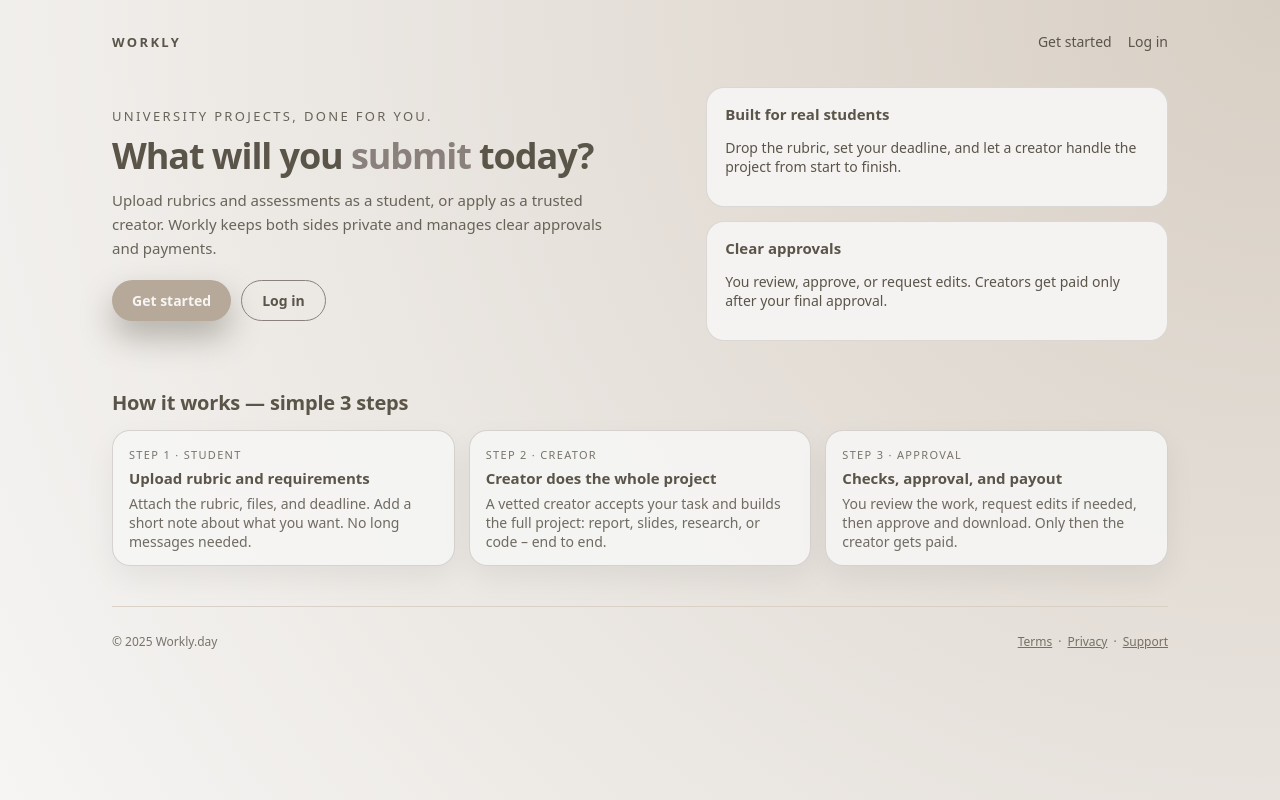
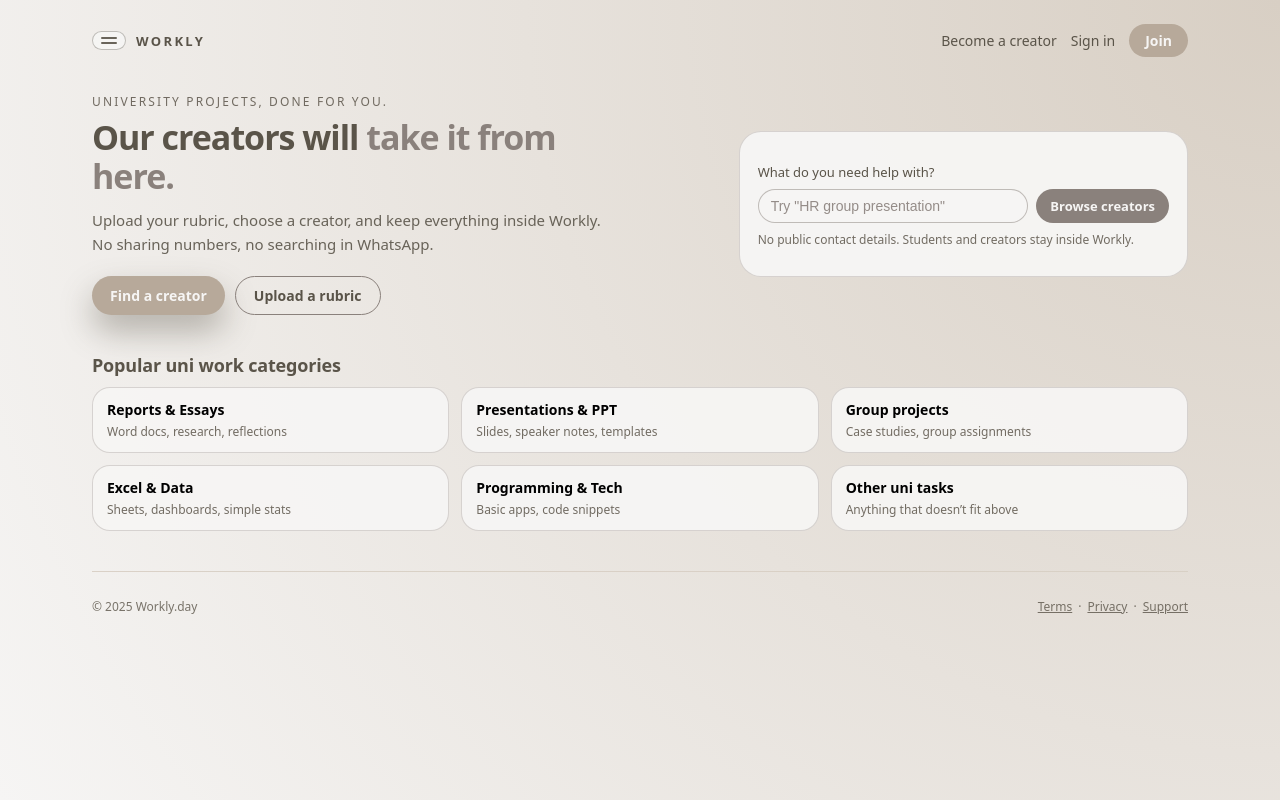
Before and after one commit to SEBRAHEIM/workly-landing, a Next.js app: page / in a window 1280 px wide. Built offline with nearby package versions, Linux system fonts and the light colour scheme.

Commit message:
Rebuild landing page with Fiverr-style desktop and mobile layouts

```diff
--- a/pages/index.js
+++ b/pages/index.js
@@ -2,8 +2,18 @@ import { useState } from "react";
 import Head from "next/head";
 import Link from "next/link";
 
+const categories = [
+  { key: "reports", label: "Reports & Essays", hint: "Word docs, research, reflections" },
+  { key: "presentations", label: "Presentations & PPT", hint: "Slides, speaker notes, templates" },
+  { key: "group", label: "Group projects", hint: "Case studies, group assignments" },
+  { key: "excel", label: "Excel & Data", hint: "Sheets, dashboards, simple stats" },
+  { key: "coding", label: "Programming & Tech", hint: "Basic apps, code snippets" },
+  { key: "other", label: "Other uni tasks", hint: "Anything that doesn’t fit above" },
+];
+
 export default function Home() {
-  const [showAuthModal, setShowAuthModal] = useState(true);
+  const [showAuthModal, setShowAuthModal] = useState(false);
+  const [navOpen, setNavOpen] = useState(false);
 
   return (
     <div className="home-root">
@@ -11,89 +21,95 @@ export default function Home() {
         <title>Workly – University projects, done for you.</title>
         <meta
           name="description"
-          content="Upload your university assessment as a student, or apply as a trusted creator. Workly connects both sides privately with clear payments and approvals."
+          content="Upload your university assessment as a student, or apply as a trusted creator. Workly connects both sides privately with clear approvals and payments."
         />
       </Head>
 
-      {/* DESKTOP LAYOUT */}
+      {/* ===== DESKTOP LAYOUT ===== */}
       <div className="desktop-layout">
         <div className="home-desktop-shell">
+          {/* Top nav */}
           <header className="home-desktop-nav">
+            <div className="home-nav-left">
+              <button
+                type="button"
+                className="home-burger-btn"
+                onClick={() => setNavOpen(true)}
+                aria-label="Open menu"
+              >
+                <span />
+                <span />
+              </button>
               <div className="home-logo">WORKLY</div>
-            <nav className="home-nav-links">
-              <Link href="/get-started">Get started</Link>
-              <Link href="/login">Log in</Link>
+            </div>
+            <nav className="home-nav-right">
+              <Link href="/creator/apply" className="home-link-plain">
+                Become a creator
+              </Link>
+              <Link href="/login" className="home-link-plain">
+                Sign in
+              </Link>
+              <Link href="/get-started" className="home-nav-join">
+                Join
+              </Link>
             </nav>
           </header>
 
+          {/* Main content */}
           <main className="home-desktop-main">
+            {/* Hero */}
             <section className="home-desktop-hero">
               <div className="home-desktop-copy">
                 <p className="home-kicker">University projects, done for you.</p>
                 <h1 className="home-title">
-                  What will you <span>submit</span> today?
+                  Our creators will <span>take it from here.</span>
                 </h1>
                 <p className="home-sub">
-                  Upload rubrics and assessments as a student, or apply as a trusted
-                  creator. Workly keeps both sides private and manages clear approvals
-                  and payments.
+                  Upload your rubric, choose a creator, and keep everything inside
+                  Workly. No sharing numbers, no searching in WhatsApp.
                 </p>
-
                 <div className="home-actions">
                   <Link href="/get-started" className="home-primary-btn">
-                    Get started
+                    Find a creator
                   </Link>
                   <Link href="/login" className="home-secondary-btn">
-                    Log in
+                    Upload a rubric
                   </Link>
                 </div>
               </div>
 
-              <div className="home-desktop-panel">
-                <div className="home-desktop-card">
-                  <h3>Built for real students</h3>
-                  <p>
-                    Drop the rubric, set your deadline, and let a creator handle the
-                    project from start to finish.
+              <div className="home-desktop-search-card">
+                <p className="home-search-label">What do you need help with?</p>
+                <div className="home-search-row">
+                  <input
+                    className="home-search-input"
+                    placeholder={`Try "HR group presentation"`}
+                    readOnly
+                  />
+                  <button className="home-search-btn" type="button">
+                    Browse creators
+                  </button>
+                </div>
+                <p className="home-search-hint">
+                  No public contact details. Students and creators stay inside Workly.
                 </p>
-                </div>
-                <div className="home-desktop-card">
-                  <h3>Clear approvals</h3>
-                  <p>
-                    You review, approve, or request edits. Creators get paid only after
-                    your final approval.
-                  </p>
-                </div>
               </div>
             </section>
 
+            {/* Categories row */}
             <section className="home-section">
-              <h2 className="home-section-title">How it works — simple 3 steps</h2>
-              <div className="home-steps-grid">
-                <article className="home-step-card">
-                  <div className="home-step-tag">Step 1 · Student</div>
-                  <h3>Upload rubric and requirements</h3>
-                  <p>
-                    Attach the rubric, files, and deadline. Add a short note about what
-                    you want. No long messages needed.
-                  </p>
-                </article>
-                <article className="home-step-card">
-                  <div className="home-step-tag">Step 2 · Creator</div>
-                  <h3>Creator does the whole project</h3>
-                  <p>
-                    A vetted creator accepts your task and builds the full project:
-                    report, slides, research, or code – end to end.
-                  </p>
-                </article>
-                <article className="home-step-card">
-                  <div className="home-step-tag">Step 3 · Approval</div>
-                  <h3>Checks, approval, and payout</h3>
-                  <p>
-                    You review the work, request edits if needed, then approve and
-                    download. Only then the creator gets paid.
-                  </p>
-                </article>
+              <h2 className="home-section-title">Popular uni work categories</h2>
+              <div className="home-categories-grid">
+                {categories.map((cat) => (
+                  <button
+                    key={cat.key}
+                    type="button"
+                    className="home-category-card"
+                  >
+                    <div className="home-category-label">{cat.label}</div>
+                    <div className="home-category-hint">{cat.hint}</div>
+                  </button>
+                ))}
               </div>
             </section>
           </main>
@@ -111,50 +127,66 @@ export default function Home() {
         </div>
       </div>
 
-      {/* MOBILE LAYOUT */}
+      {/* ===== MOBILE LAYOUT ===== */}
       <div className="mobile-layout">
         <div className="home-mobile-shell">
+          {/* Top bar */}
           <header className="home-mobile-header">
+            <button
+              type="button"
+              className="home-burger-btn"
+              onClick={() => setNavOpen(true)}
+              aria-label="Open menu"
+            >
+              <span />
+              <span />
+            </button>
             <div className="home-logo">WORKLY</div>
-            <Link href="/login" className="home-mobile-login-link">
-              Log in
+            <Link href="/get-started" className="home-mobile-join">
+              Join
             </Link>
           </header>
 
           <main className="home-mobile-main">
+            {/* Hero like Fiverr mobile */}
             <section className="home-mobile-hero">
-              <p className="home-kicker">University projects, done for you.</p>
-              <h1 className="home-title">
-                What will you <span>submit</span> today?
+              <h1 className="home-mobile-title">
+                Our creators will take it <span>from here.</span>
               </h1>
               <p className="home-sub">
-                Upload your rubric, choose a creator, and track everything inside
-                Workly.
+                Search what you need, choose a creator, and keep everything private
+                inside Workly.
               </p>
-
-              <div className="home-actions">
-                <Link href="/get-started" className="home-primary-btn">
-                  Get started
-                </Link>
-                <Link href="/login" className="home-secondary-btn">
-                  Log in
-                </Link>
+              <div className="home-mobile-search">
+                <input
+                  className="home-search-input"
+                  placeholder={`Try "HR group project"`}
+                  readOnly
+                />
+                <button className="home-search-btn" type="button">
+                  Search
+                </button>
               </div>
             </section>
 
-            <section className="home-mobile-steps">
-              <h2 className="home-section-title">3 clear steps</h2>
-              <ol className="home-mobile-steps-list">
-                <li>
-                  <strong>Upload rubric</strong> – drop the files and deadline.
-                </li>
-                <li>
-                  <strong>Creator works</strong> – a creator handles the full project.
-                </li>
-                <li>
-                  <strong>You approve</strong> – download, request edits, or approve.
-                </li>
-              </ol>
+            {/* Category cards like Fiverr screenshot */}
+            <section className="home-mobile-categories">
+              <div className="home-mobile-cards-grid">
+                {categories.map((cat) => (
+                  <button
+                    key={cat.key}
+                    type="button"
+                    className="home-mobile-category-card"
+                  >
+                    <div className="home-mobile-category-icon">
+                      {cat.label[0]}
+                    </div>
+                    <div className="home-mobile-category-text">
+                      {cat.label}
+                    </div>
+                  </button>
+                ))}
+              </div>
             </section>
           </main>
 
@@ -164,52 +196,53 @@ export default function Home() {
         </div>
       </div>
 
-      {/* AUTH MODAL – يظهر فقط في الموبايل */}
-      {showAuthModal && (
+      {/* ===== SIDE MENU (desktop + mobile) ===== */}
+      {navOpen && (
         <div
-          className="authm-overlay authm-mobile-only"
-          onClick={() => setShowAuthModal(false)}
+          className="home-side-overlay"
+          onClick={() => setNavOpen(false)}
         >
-          <div
-            className="authm-modal"
+          <aside
+            className="home-side-panel"
             onClick={(e) => e.stopPropagation()}
           >
+            <div className="home-side-header">
+              <div className="home-logo">WORKLY</div>
               <button
                 type="button"
-              className="authm-close"
-              onClick={() => setShowAuthModal(false)}
-              aria-label="Close"
+                className="home-side-close"
+                onClick={() => setNavOpen(false)}
+                aria-label="Close menu"
               >
                 ×
               </button>
-
-            <div className="authm-header">
-              <p className="authm-kicker">Welcome to Workly</p>
-              <h2 className="authm-title">
-                Success <span>starts</span> here.
-              </h2>
-              <p className="authm-sub">
-                Continue with Google or email to upload projects as a student or
-                complete tasks as a creator.
-              </p>
             </div>
 
-            <div className="authm-actions">
-              <Link href="/login" className="authm-btn authm-btn-google">
-                Continue with Google
+            <nav className="home-side-nav">
+              <div className="home-side-section-label">General</div>
+              <Link href="/" className="home-side-link">
+                Home
               </Link>
-              <Link href="/get-started" className="authm-btn authm-btn-email">
-                Continue with email
+              <button type="button" className="home-side-link muted">
+                Languages
+              </button>
+              <button type="button" className="home-side-link">
+                AED (currency)
+              </button>
+            </nav>
+
+            <div className="home-side-bottom">
+              <Link href="/creator/apply" className="home-side-link">
+                Become a creator
+              </Link>
+              <Link href="/login" className="home-side-link">
+                Sign in
+              </Link>
+              <Link href="/get-started" className="home-side-join">
+                Join Workly
               </Link>
             </div>
-
-            <div className="authm-footer-text">
-              <p>
-                Already have an account?{" "}
-                <Link href="/login">Sign in</Link>
-              </p>
-            </div>
-          </div>
+          </aside>
         </div>
       )}
     </div>
--- a/styles/globals.css
+++ b/styles/globals.css
@@ -1417,3 +1417,457 @@ button {
     font-size: 14px;
   }
 }
+
+/* ========= HOME NEW LAYOUT (OVERRIDES) ========= */
+
+.home-root {
+  min-height: 100vh;
+  background: radial-gradient(circle at top right, var(--sand-2), var(--sand-1));
+  color: var(--sand-5);
+}
+
+/* Desktop vs mobile visibility */
+.desktop-layout {
+  display: none;
+}
+
+.mobile-layout {
+  display: block;
+}
+
+@media (min-width: 761px) {
+  .desktop-layout {
+    display: block;
+  }
+  .mobile-layout {
+    display: none;
+  }
+}
+
+/* ====== Desktop shell & nav ====== */
+
+.home-desktop-shell {
+  max-width: 1160px;
+  margin: 0 auto;
+  padding: 24px 32px 40px;
+}
+
+.home-desktop-nav {
+  display: flex;
+  align-items: center;
+  justify-content: space-between;
+  gap: 16px;
+}
+
+.home-nav-left {
+  display: flex;
+  align-items: center;
+  gap: 10px;
+}
+
+.home-logo {
+  font-weight: 700;
+  letter-spacing: 0.18em;
+  font-size: 13px;
+  text-transform: uppercase;
+}
+
+.home-burger-btn {
+  border: 1px solid rgba(90, 84, 73, 0.35);
+  background: rgba(246, 245, 244, 0.9);
+  border-radius: 999px;
+  padding: 5px 8px;
+  display: inline-flex;
+  flex-direction: column;
+  gap: 3px;
+  cursor: pointer;
+}
+
+.home-burger-btn span {
+  display: block;
+  width: 16px;
+  height: 1.8px;
+  border-radius: 999px;
+  background: rgba(90, 84, 73, 0.9);
+}
+
+.home-nav-right {
+  display: flex;
+  align-items: center;
+  gap: 14px;
+  font-size: 14px;
+}
+
+.home-link-plain {
+  text-decoration: none;
+  color: var(--sand-5);
+}
+
+.home-nav-join {
+  padding: 7px 16px;
+  border-radius: 999px;
+  background: var(--sand-3);
+  color: var(--sand-1);
+  text-decoration: none;
+  font-size: 14px;
+  font-weight: 600;
+}
+
+/* ===== Desktop hero ===== */
+
+.home-desktop-main {
+  margin-top: 32px;
+  display: flex;
+  flex-direction: column;
+  gap: 32px;
+}
+
+.home-desktop-hero {
+  display: grid;
+  grid-template-columns: minmax(0, 1.35fr) minmax(0, 1fr);
+  gap: 40px;
+  align-items: center;
+}
+
+.home-desktop-copy {
+  max-width: 520px;
+}
+
+.home-kicker {
+  font-size: 12px;
+  text-transform: uppercase;
+  letter-spacing: 0.18em;
+  margin-bottom: 8px;
+  color: rgba(90, 84, 73, 0.85);
+}
+
+.home-title {
+  font-size: 34px;
+  line-height: 1.15;
+  letter-spacing: -0.03em;
+  margin: 0 0 12px;
+}
+
+.home-title span {
+  color: var(--sand-4);
+}
+
+.home-sub {
+  font-size: 15px;
+  line-height: 1.6;
+  color: rgba(90, 84, 73, 0.9);
+}
+
+.home-actions {
+  display: flex;
+  flex-wrap: wrap;
+  gap: 10px;
+  margin-top: 18px;
+}
+
+.home-primary-btn,
+.home-secondary-btn {
+  display: inline-flex;
+  align-items: center;
+  justify-content: center;
+  padding: 9px 18px;
+  border-radius: 999px;
+  font-size: 14px;
+  font-weight: 600;
+  text-decoration: none;
+}
+
+.home-primary-btn {
+  background: var(--sand-3);
+  color: var(--sand-1);
+}
+
+.home-secondary-btn {
+  background: transparent;
+  border: 1px solid var(--sand-4);
+  color: var(--sand-5);
+}
+
+/* Desktop search card */
+
+.home-desktop-search-card {
+  background: rgba(246, 245, 244, 0.96);
+  border-radius: 22px;
+  padding: 18px 18px 16px;
+  border: 1px solid rgba(138, 129, 124, 0.3);
+  font-size: 14px;
+}
+
+.home-search-label {
+  font-size: 13px;
+  margin-bottom: 8px;
+}
+
+.home-search-row {
+  display: flex;
+  gap: 8px;
+}
+
+.home-search-input {
+  flex: 1;
+  border-radius: 999px;
+  border: 1px solid rgba(138, 129, 124, 0.5);
+  padding: 8px 12px;
+  font-size: 14px;
+  background: var(--sand-1);
+}
+
+.home-search-input::placeholder {
+  color: rgba(138, 129, 124, 0.9);
+}
+
+.home-search-btn {
+  border-radius: 999px;
+  border: none;
+  padding: 8px 14px;
+  font-size: 13px;
+  font-weight: 600;
+  cursor: pointer;
+  background: var(--sand-4);
+  color: var(--sand-1);
+}
+
+.home-search-hint {
+  margin-top: 8px;
+  font-size: 12px;
+  color: rgba(90, 84, 73, 0.85);
+}
+
+/* Desktop categories */
+
+.home-section {
+  margin-top: 6px;
+}
+
+.home-section-title {
+  font-size: 18px;
+  margin-bottom: 10px;
+}
+
+.home-categories-grid {
+  display: grid;
+  grid-template-columns: repeat(3, minmax(0, 1fr));
+  gap: 12px;
+}
+
+.home-category-card {
+  text-align: left;
+  background: rgba(246, 245, 244, 0.95);
+  border-radius: 18px;
+  padding: 12px 14px;
+  border: 1px solid rgba(138, 129, 124, 0.3);
+  cursor: pointer;
+}
+
+.home-category-label {
+  font-size: 14px;
+  font-weight: 600;
+}
+
+.home-category-hint {
+  font-size: 12px;
+  margin-top: 4px;
+  color: rgba(90, 84, 73, 0.85);
+}
+
+/* Desktop footer */
+
+.home-footer {
+  display: flex;
+  justify-content: space-between;
+  align-items: center;
+  margin-top: 40px;
+  font-size: 12px;
+  color: rgba(90, 84, 73, 0.8);
+}
+
+.home-footer-links {
+  display: flex;
+  gap: 6px;
+}
+
+/* ===== Mobile layout ===== */
+
+.home-mobile-shell {
+  min-height: 100vh;
+  padding: 20px 16px 26px;
+}
+
+.home-mobile-header {
+  display: flex;
+  align-items: center;
+  justify-content: space-between;
+  margin-bottom: 20px;
+}
+
+.home-mobile-join {
+  font-size: 14px;
+  text-decoration: underline;
+  color: var(--sand-5);
+}
+
+.home-mobile-main {
+  display: flex;
+  flex-direction: column;
+  gap: 24px;
+}
+
+.home-mobile-hero {
+  margin-top: 6px;
+}
+
+.home-mobile-title {
+  font-size: 26px;
+  line-height: 1.2;
+  letter-spacing: -0.03em;
+  margin-bottom: 10px;
+}
+
+.home-mobile-title span {
+  color: var(--sand-4);
+}
+
+.home-mobile-search {
+  display: flex;
+  gap: 8px;
+  margin-top: 14px;
+}
+
+/* Mobile categories */
+
+.home-mobile-categories {
+  margin-top: 10px;
+}
+
+.home-mobile-cards-grid {
+  display: grid;
+  grid-template-columns: repeat(2, minmax(0, 1fr));
+  gap: 10px;
+}
+
+.home-mobile-category-card {
+  background: rgba(246, 245, 244, 0.96);
+  border-radius: 18px;
+  border: 1px solid rgba(138, 129, 124, 0.3);
+  padding: 12px 10px;
+  display: flex;
+  flex-direction: column;
+  align-items: flex-start;
+  gap: 6px;
+  font-size: 13px;
+  cursor: pointer;
+}
+
+.home-mobile-category-icon {
+  width: 26px;
+  height: 26px;
+  border-radius: 999px;
+  border: 1px solid rgba(138, 129, 124, 0.4);
+  display: flex;
+  align-items: center;
+  justify-content: center;
+  font-size: 13px;
+}
+
+.home-mobile-category-text {
+  text-align: left;
+}
+
+/* Mobile footer */
+
+.home-footer-mobile {
+  margin-top: 26px;
+  justify-content: center;
+}
+
+/* ===== Side menu (shared) ===== */
+
+.home-side-overlay {
+  position: fixed;
+  inset: 0;
+  background: rgba(0, 0, 0, 0.28);
+  display: flex;
+  justify-content: flex-start;
+  align-items: stretch;
+  z-index: 40;
+}
+
+.home-side-panel {
+  width: 260px;
+  max-width: 80%;
+  background: var(--sand-1);
+  padding: 18px 16px 20px;
+  box-shadow: 0 12px 40px rgba(0, 0, 0, 0.2);
+  display: flex;
+  flex-direction: column;
+  gap: 16px;
+}
+
+.home-side-header {
+  display: flex;
+  align-items: center;
+  justify-content: space-between;
+}
+
+.home-side-close {
+  border: none;
+  background: transparent;
+  font-size: 20px;
+  cursor: pointer;
+  line-height: 1;
+}
+
+.home-side-nav {
+  display: flex;
+  flex-direction: column;
+  gap: 6px;
+  font-size: 14px;
+}
+
+.home-side-section-label {
+  font-size: 12px;
+  text-transform: uppercase;
+  letter-spacing: 0.16em;
+  margin-bottom: 4px;
+  color: rgba(90, 84, 73, 0.8);
+}
+
+.home-side-link {
+  background: transparent;
+  border: none;
+  padding: 6px 0;
+  text-align: left;
+  cursor: pointer;
+  color: var(--sand-5);
+  text-decoration: none;
+}
+
+.home-side-link.muted {
+  opacity: 0.6;
+  cursor: default;
+}
+
+.home-side-bottom {
+  margin-top: auto;
+  display: flex;
+  flex-direction: column;
+  gap: 4px;
+}
+
+.home-side-join {
+  margin-top: 6px;
+  padding: 7px 12px;
+  border-radius: 999px;
+  border: none;
+  background: var(--sand-3);
+  color: var(--sand-1);
+  text-align: center;
+  text-decoration: none;
+  font-size: 14px;
+  font-weight: 600;
+}
```
Lines whose indentation alone changed are shown as unchanged.
